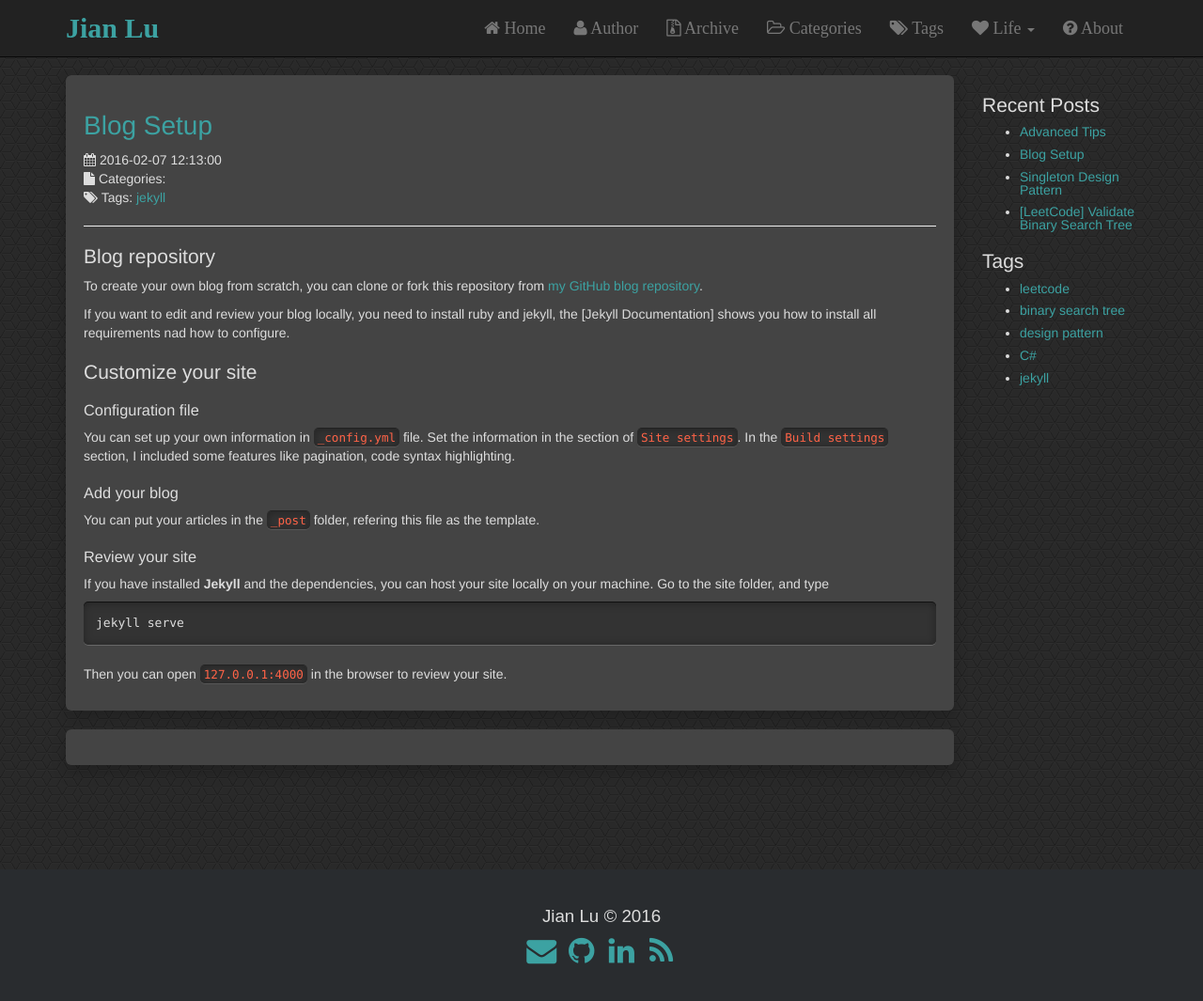
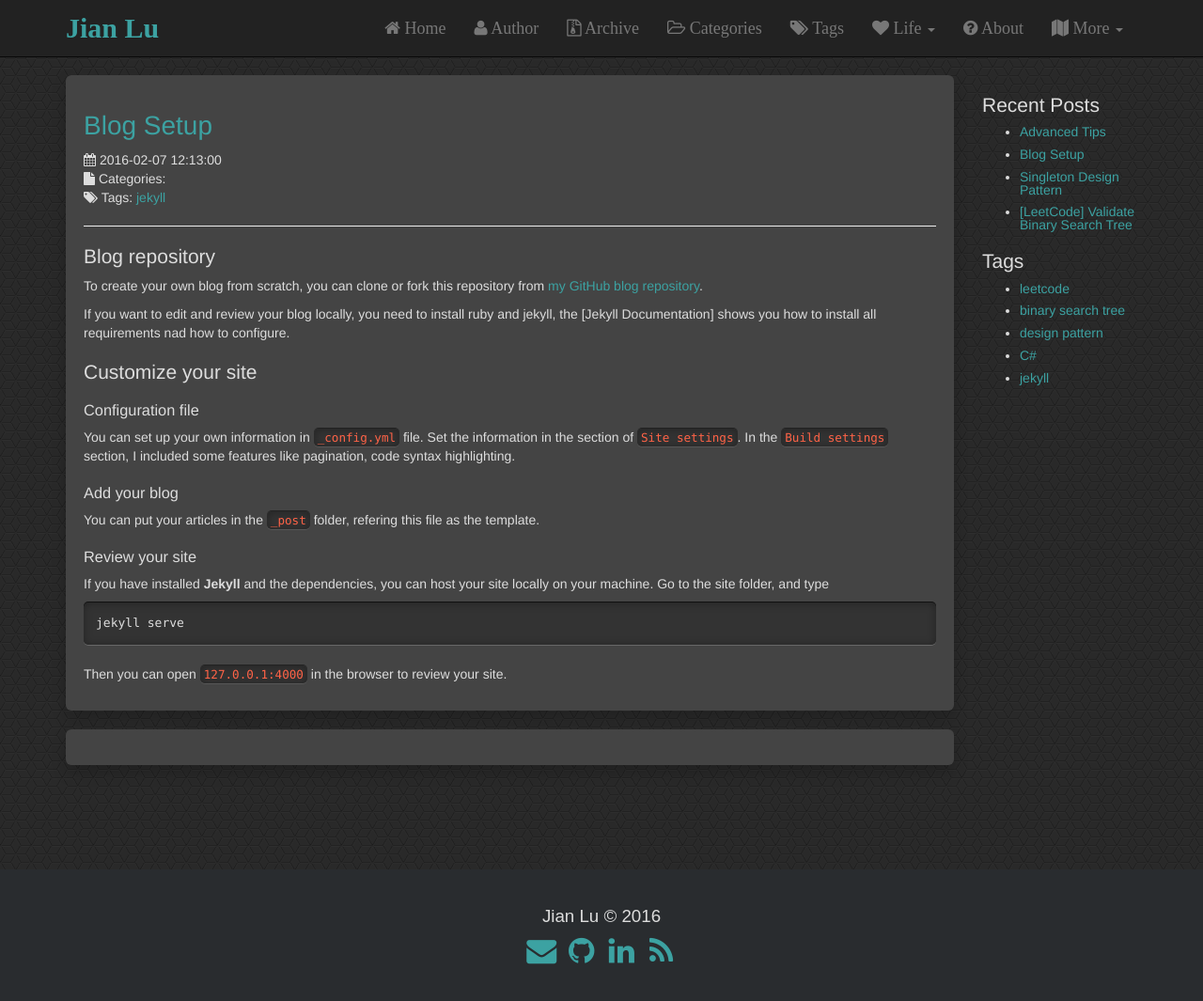
Before and after one commit to JianLu/jianlu.github.io, a Jekyll site: the page built from _posts/2016-02-07-Blog-Setup.md, in a window 1280 px wide and 1084 px high. Shown: the top 1065 px of the window at 94% size. Built offline with Jekyll 4.4.1, drawn with Linux system fonts in a browser that asks for light colours; comment, search, counter and statistics services are not loaded.

Commit message:
Change layout

```diff
--- a/_config.yml
+++ b/_config.yml
@@ -10,7 +10,7 @@ logo_image: "/images/logo.png"
 headshot_image: "/images/headshot.jpg"
 
 # Url is currently only used only for the RSS feed in feed.xml
-url: "http://jianlu.github.io"
+url: ""
 baseurl: ""
 social:
   email: zzzdevil@gmail.com
@@ -36,7 +36,7 @@ gems: [jekyll-paginate]
 paginate: 8
 paginate_path: page/:num
 
-permalink: /:year/:month/:title
+permalink: /:year/:month/:title/
 highlighter: rouge
 markdown: kramdown
 kramdown:
--- a/_includes/disqus-comments.html
+++ b/_includes/disqus-comments.html
@@ -8,7 +8,7 @@
      */
 
     var disqus_config = function () {
-        this.page.url = "{{ site.url }}{{ page.url }}"; // Replace PAGE_URL with your page's canonical URL variable
+        this.page.url = "{{ site.comment.disqus_url }}{{ page.url }}"; // Replace PAGE_URL with your page's canonical URL variable
         this.page.identifier = '{{ filename }}'; // Replace PAGE_IDENTIFIER with your page's unique identifier variable
         //alert(this.page.url + "\n" + this.page.identifier);
     };
--- a/_includes/header.html
+++ b/_includes/header.html
@@ -60,6 +60,13 @@
             </ul>
           </li>
           <li><a href="{{ site.baseurl }}/about/"><i class="fa fa-question-circle"></i> About</a></li>
+          <li class="dropdown">
+            <a href="#" class="dropdown-toggle" data-toggle="dropdown" role="button" aria-haspopup="true" aria-expanded="false">
+              <i class="fa fa-map"></i> More <span class="caret"></span></a>
+            <ul class="dropdown-menu">
+              <li><a href="{{ site.baseurl }}/notes/"><i class="fa fa-map-o"></i> My Notes </a></li>
+            </ul>
+          </li>
         </ul>
       </div>
     </div>
```
